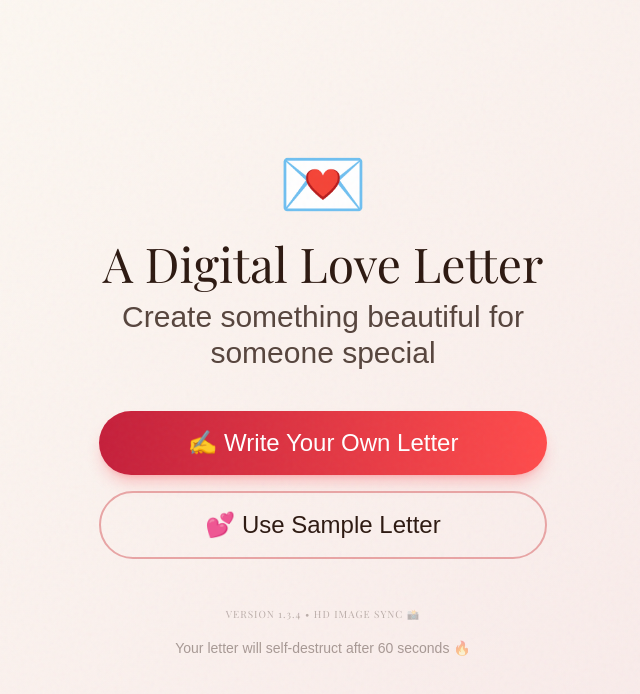
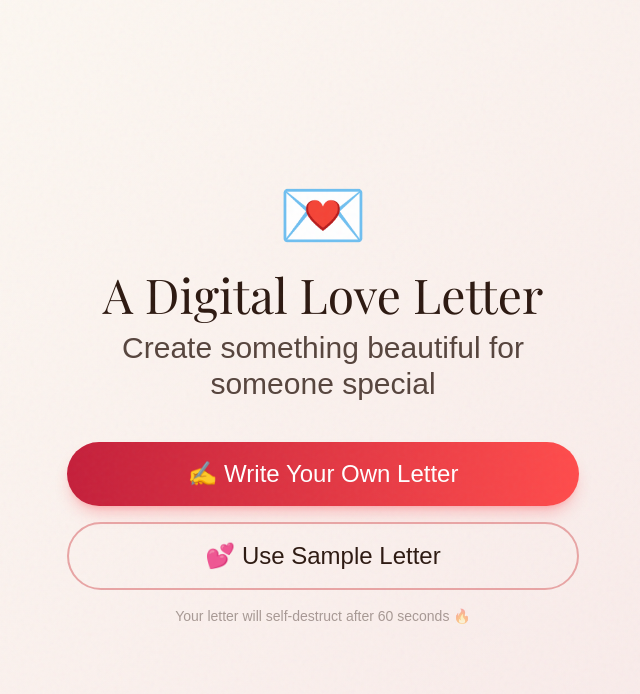
Before and after one commit to isabhiii/Valentine-letter, a Next.js app: page / in a window 1280 px wide. Shown: the top 694 px of the page, without its empty margins (317-957 px from the left). Built offline with nearby package versions, Linux system fonts and the light colour scheme; a web font is replaced by a local one.

Commit message:
Final: Remove version marker and fix subtitle line wrap

```diff
--- a/src/components/WelcomeScreen.jsx
+++ b/src/components/WelcomeScreen.jsx
@@ -13,7 +13,7 @@ export default function WelcomeScreen({ onWriteOwn, onUseDefault }) {
             transition={{ duration: 0.5 }}
         >
             <motion.div
-                className="text-center max-w-md"
+                className="text-center w-full max-w-lg"
                 initial={{ y: 30, opacity: 0 }}
                 animate={{ y: 0, opacity: 1 }}
                 transition={{ delay: 0.2, ...SPRING_GENTLE }}
@@ -45,7 +45,7 @@ export default function WelcomeScreen({ onWriteOwn, onUseDefault }) {
 
                 {/* Subtitle */}
                 <motion.p
-                    className="font-handwritten text-2xl sm:text-3xl text-[var(--ink-deep)] opacity-80 mb-10"
+                    className="font-handwritten text-xl sm:text-2xl md:text-3xl text-[var(--ink-deep)] opacity-80 mb-10 px-4"
                     initial={{ opacity: 0 }}
                     animate={{ opacity: 0.8 }}
                     transition={{ delay: 0.6 }}
@@ -83,14 +83,7 @@ export default function WelcomeScreen({ onWriteOwn, onUseDefault }) {
                     </motion.button>
                 </motion.div>
 
-                {/* Status Indicator */}
-                <motion.div
-                    className="mt-12 text-[10px] uppercase tracking-widest text-[var(--ink-deep)] opacity-30 font-serif"
-                    initial={{ opacity: 0 }}
-                    animate={{ opacity: 0.3 }}
-                >
-                    Version 1.3.4 • HD Image Sync 📸
-                </motion.div>
+
 
                 {/* Footer note */}
                 <motion.p
```
